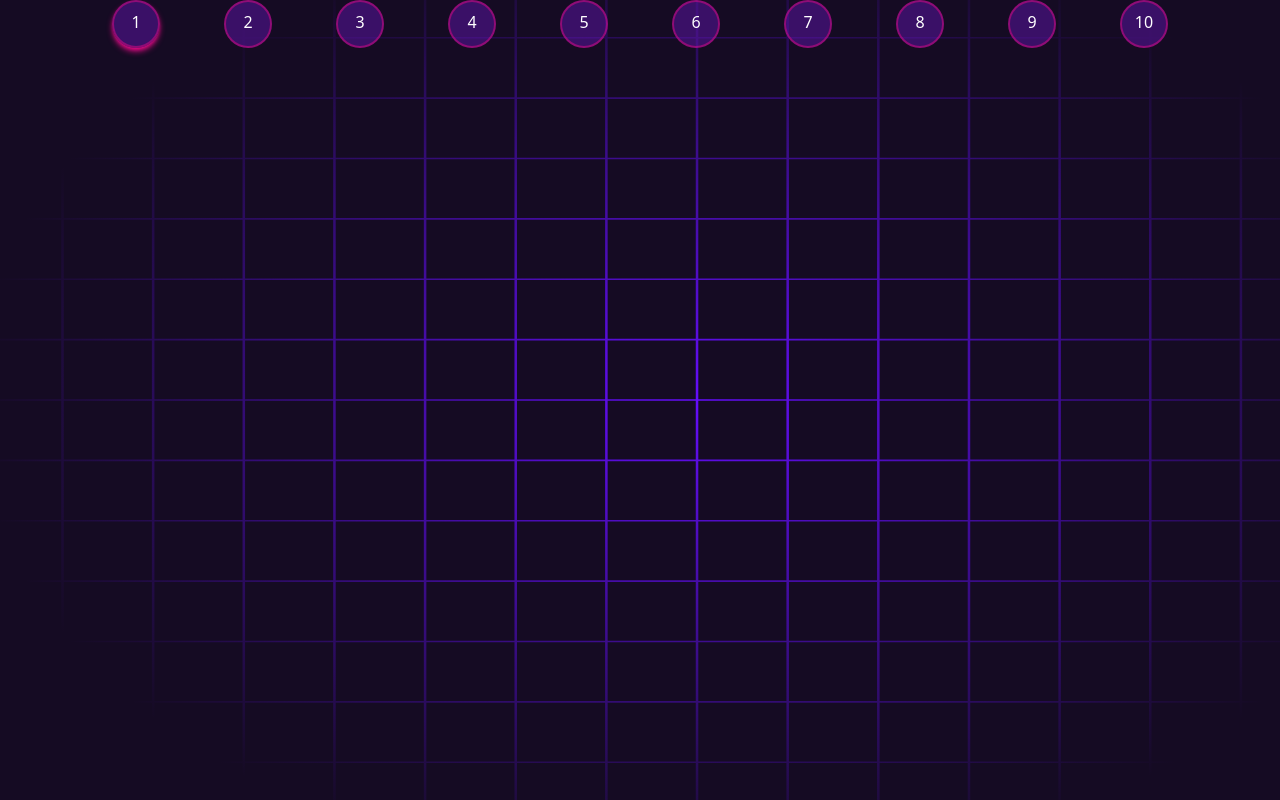
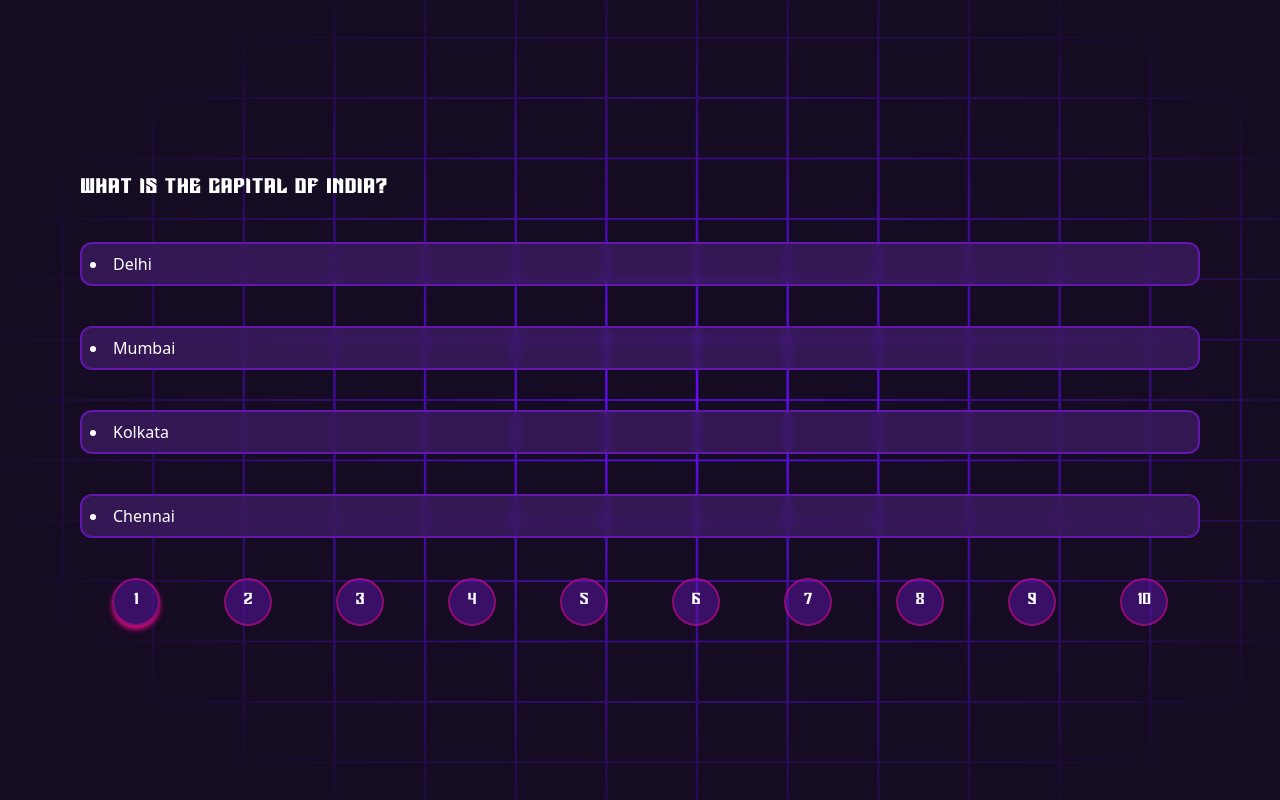
Before and after one commit to medhansh17/Recruitments-Portal, a Next.js app: page /quiz/round1 in a window 1280 px wide. Built offline with nearby package versions, Linux system fonts and the light colour scheme.

Commit message:
add questions

```diff
--- a/src/app/quiz/round1/page.tsx
+++ b/src/app/quiz/round1/page.tsx
@@ -1,9 +1,11 @@
 "use client";
+import Question from "@/components/quiz/Question";
 import QuestionNumberButton from "@/components/quiz/QuestionNumberButton";
 import { useState } from "react";
 
 const page = () => {
   const [questionNumber, setQuestionNumber] = useState<number>(1);
+  const [ansArr, setAnsArr] = useState<string[]>(Array(10).fill(""));
   const arr = new Array(10).fill(0);
   console.log(questionNumber);
   const questionsArray = arr.map((_, idx) => (
@@ -14,9 +16,11 @@ const page = () => {
       setQuestionNumber={setQuestionNumber}
     />
   ));
+  console.log(ansArr);
   return (
-    <main className="min-h-screen text-white">
-      <div className="flex justify-around mx-20">{questionsArray}</div>
+    <main className="min-h-screen text-white mx-20 flex flex-col justify-center py-10">
+     <Question questionNumber={questionNumber} ansArr={ansArr} setAnsArr={setAnsArr}/>
+      <div className="flex justify-around">{questionsArray}</div>
     </main>
   );
 };
--- /dev/null
+++ b/src/components/quiz/Input.tsx
@@ -0,0 +1,19 @@
+
+const Input = ({setAnsArr, ansArr,questionNumber }) => {
+  return (
+    <div>
+      <textarea
+      onChange={(e) => {
+        setAnsArr((prev:number[]) => {
+          const newArr = [...prev];
+          newArr[questionNumber - 1] = e.target.value.toString();
+          return newArr;
+        });
+      }}
+      value={ansArr[questionNumber - 1]}
+      className='h-[50vh] w-full p-5 text-lg resize-none shadow-3xl border-main-blue border-2 focus:outline-none focus:border-4 bg-main-blue bg-opacity-50 backdrop-blur-[2px] rounded-xl my-8 text-start'/>
+    </div>
+  )
+}
+
+export default Input
--- /dev/null
+++ b/src/components/quiz/Question.tsx
@@ -0,0 +1,52 @@
+import { useState } from "react";
+import round1 from "@/constants/round1.json";
+import Input from "./Input";
+
+const Option = ({ text, ansArr, setAnsArr, questionNumber }) => {
+  return (
+    <li
+      className={`p-2 bg-[#522481] bg-opacity-50 rounded-xl backdrop-blur-sm border-main-blue border-2 my-10 cursor-pointer`}
+      onClick={() => {
+        setAnsArr((prev: string[]) => {
+          const newArr = [...prev];
+          newArr[questionNumber - 1] = text;
+          return newArr;
+        });
+      }}
+    >
+      {text}
+    </li>
+  );
+};
+
+const Question = ({ questionNumber, ansArr, setAnsArr }) => {
+  const [option, setOption] = useState<number>(1);
+  const question = round1[questionNumber - 1];
+  const options = question.options?.map((option, idx) => (
+    <Option
+      key={idx}
+      text={option}
+      setAnsArr={setAnsArr}
+      ansArr={ansArr}
+      questionNumber={questionNumber}
+    />
+  ));
+  return (
+    <div className="QnA">
+      <h1 className="font-bold font-striger tracking-wider text-xl">
+        {round1[questionNumber - 1].question}
+      </h1>
+      {round1[questionNumber - 1].options ? (
+        options
+      ) : (
+        <Input
+          setAnsArr={setAnsArr}
+          ansArr={ansArr}
+          questionNumber={questionNumber}
+        />
+      )}
+    </div>
+  );
+};
+
+export default Question;
--- a/src/components/quiz/QuestionNumberButton.tsx
+++ b/src/components/quiz/QuestionNumberButton.tsx
@@ -3,9 +3,9 @@ import React from "react";
 const QuestionNumberButton = ({ qNo, setQuestionNumber, questionNumber }) => {
   return (
     <div
-      className={`text-white bg-main-blue border-2 shadow-[#E80A89] ${
-        questionNumber === qNo ? "shadow-md" : "shadow-none"
-      } border-[#e80a887c] p-2 h-12 w-12 rounded-full text-center bg-opacity-50 cursor-pointer`}
+      className={`text-white font-striger  bg-main-blue border-2 shadow-[#E80A89] ${
+        questionNumber === qNo ? "shadow-md " : "shadow-none"
+      } border-[#e80a887c] p-2 h-12 w-12 rounded-full text-center bg-opacity-50 cursor-pointer hover:scale-105`}
       onClick={() => {
         setQuestionNumber(qNo);
       }}
--- /dev/null
+++ b/src/constants/round1.json
@@ -0,0 +1,57 @@
+[
+  {
+    "id": 1,
+    "questtionType": "MCQ",
+    "question": "What is the capital of India?",
+    "options": ["Delhi", "Mumbai", "Kolkata", "Chennai"]
+  },
+  {
+    "id": 2,
+    "questtionType": "MCQ",
+    "question": "What is the capital of Australia?",
+    "options": ["Sydney", "Melbourne", "Canberra", "Perth"]
+  },
+  {
+    "id": 3,
+    "questtionType": "MCQ",
+    "question": "What is the capital of USA?",
+    "options": ["New York", "Washington DC", "Los Angeles", "Chicago"]
+  },
+  {
+    "id": 4,
+    "questtionType": "input",
+    "question": "What is the capital of France?"
+  },
+  {
+    "id": 5,
+    "questtionType": "input",
+    "question": "What is the capital of Germany?"
+  },
+  {
+    "id": 6,
+    "questtionType": "input",
+    "question": "What is the capital of Italy?"
+  },
+  {
+    "id": 7,
+    "questtionType": "MCQ",
+    "question": "What is the capital of Japan?",
+    "options": ["Tokyo", "Osaka", "Kyoto", "Hiroshima"]
+  },
+  {
+    "id": 8,
+    "questtionType": "input",
+    "question": "What is the capital of China?"
+  },
+  {
+    "id": 9,
+    "questtionType": "input",
+    "question": "What is the capital of Russia?"
+  },
+  {
+    "id": 10,
+    "questtionType": "MCQ",
+    "question": "What is the capital of Brazil?",
+    "options": ["Rio de Janeiro", "Sao Paulo", "Brasilia", "Salvador"]
+  }
+]
--- a/tailwind.config.ts
+++ b/tailwind.config.ts
@@ -23,6 +23,9 @@ const config: Config = {
         "striger": ["striger", "sans-serif"],
 
     },
+    dropShadow:{
+      '3xl': '0 35px 35px rgba(97, 23, 171, 0.25)'
+    }
   },
   plugins: [],
 }};
```
